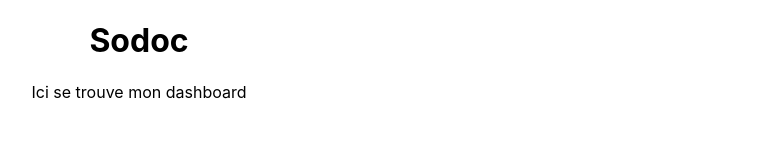
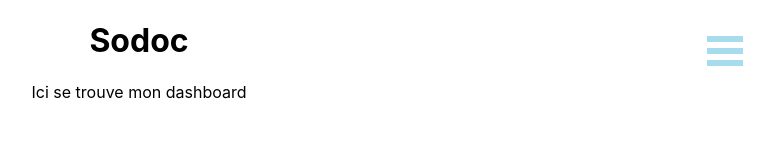
Before and after one commit to Audreyritzenthaler/hackathon-SoDoc-front, a React (Create React App) app: page /logbook in a window 1280 px wide. Shown: the top 160 px of the page, without its empty margins (501-1275 px from the left). Built offline with nearby package versions, Linux system fonts and the light colour scheme.

Commit message:
create burger menu + npm i burger-menu

```diff
--- a/package.json
+++ b/package.json
@@ -8,6 +8,7 @@
     "@testing-library/user-event": "^7.2.1",
     "axios": "^0.19.2",
     "react": "^16.13.1",
+    "react-burger-menu": "^2.6.17",
     "react-date-picker": "^8.0.1",
     "react-dom": "^16.13.1",
     "react-router-dom": "^5.2.0",
--- a/src/App.js
+++ b/src/App.js
@@ -4,10 +4,12 @@ import './App.css';
 import LogBook from './components/patients/LogBook';
 import Dashboard from './components/practicioner/Dashboard'
 import Connection from './components/Connection';
+import BurgerMenuPatient from './components/patients/BurgerMenuPatient';
 
 function App() {
   return (
     <div className="App">
+      <BurgerMenuPatient />
       <h1>Sodoc</h1>
       <Switch>
         <Route exact path="/" component={Connection}/>
--- /dev/null
+++ b/src/components/patients/BurgerMenuPatient.css
@@ -0,0 +1,70 @@
+/* Position and sizing of burger button */
+.bm-burger-button {
+    position: fixed;
+    width: 36px;
+    height: 30px;
+    right: 36px;
+    top: 36px;
+  }
+
+  /* Color/shape of burger icon bars */
+  .bm-burger-bars {
+    background: #A7DCEF;
+  }
+
+  /* Color/shape of burger icon bars on hover*/
+  .bm-burger-bars-hover {
+    background: #E36687;
+  }
+
+  /* Position and sizing of clickable cross button */
+  .bm-cross-button {
+    height: 24px;
+    width: 24px;
+  }
+
+  /* Color/shape of close button cross */
+  .bm-cross {
+    background: #bdc3c7;
+  }
+
+  /*
+  Sidebar wrapper styles
+  Note: Beware of modifying this element as it can break the animations - you should not need to touch it in most cases
+  */
+  .bm-menu-wrap {
+    position: fixed;
+    height: 100%;
+  }
+
+  /* General sidebar styles */
+  .bm-menu {
+    background: #A7DCEF;
+    padding: 2.5em 3.7em 0;
+    font-size: 1.15em;
+  }
+
+  /* Morph shape necessary with bubble or elastic */
+  .bm-morph-shape {
+    fill: #A7DCEF;
+  }
+
+  /* Wrapper for item list */
+  .list_burger {
+    color: #E36687;
+    padding: 2em 1em;
+  }
+
+  /* Individual item */
+  .bm-item {
+    display: inline-block;
+  }
+
+  /* Styling of overlay */
+  .bm-overlay {
+    background: rgba(0, 0, 0, 0.3);
+  }
+
+  .selected {
+      color: #DEF3F5;
+  }
--- /dev/null
+++ b/src/components/patients/BurgerMenuPatient.js
@@ -0,0 +1,19 @@
+import React from 'react'
+import { NavLink } from 'react-router-dom'
+import { bubble as Menu } from 'react-burger-menu'
+
+import './BurgerMenuPatient.css'
+
+const BurgerMenuPatient = () => {
+    return(
+        <Menu right>
+            <NavLink exact to="/messages" activeClassName="selected" className="list_burger">My messages</NavLink>
+            <NavLink to="/dosages" activeClassName="selected" className="list_burger">My dosages</NavLink>
+            <NavLink to="/appointement" activeClassName="selected" className="list_burger">My appoitements</NavLink>
+            <NavLink to="/infos" activeClassName="selected" className="list_burger">Settings</NavLink>
+            <NavLink to="/connection" activeClassName="selected" className="list_burger"></NavLink>
+        </Menu>
+    )
+}
+
+export default BurgerMenuPatient
```
